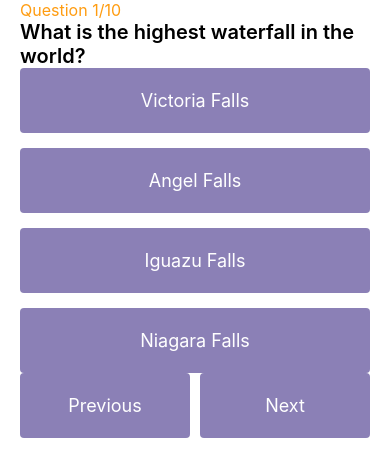
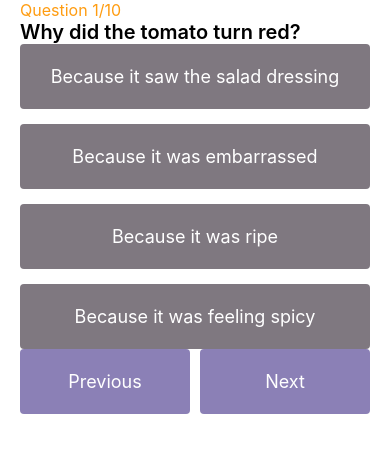
Before and after one commit to NShreedesh/Quiz-ReactNative, a React Native app: screen / in a window 390 px wide. Shown: the top 476 px of the page. Built offline with nearby package versions, Linux system fonts and the light colour scheme.

Commit message:
add colors to show user which answer is selected and if it is correct

```diff
--- a/src/Data/QuizData.tsx
+++ b/src/Data/QuizData.tsx
@@ -6,60 +6,108 @@ interface IQuizData {
 
 export const quizData: IQuizData[] = [
   {
-    question: 'What is the highest waterfall in the world?',
-    answers: ['Victoria Falls', 'Angel Falls', 'Iguazu Falls', 'Niagara Falls'],
+    question: 'Why did the tomato turn red?',
+    answers: [
+      'Because it saw the salad dressing',
+      'Because it was embarrassed',
+      'Because it was ripe',
+      'Because it was feeling spicy',
+    ],
     correctAnswer: 1,
   },
 
   {
-    question: 'What is the smallest continent in the world?',
-    answers: ['Asia', 'Europe', 'Australia', 'North America'],
+    question: 'Why did the chicken cross the road?',
+    answers: [
+      'To get to the other side',
+      "To prove he wasn't a chicken",
+      'To catch the worm',
+      'To get away from Colonel Sanders',
+    ],
+    correctAnswer: 0,
+  },
+
+  {
+    question: 'Why did the golfer wear two pairs of pants?',
+    answers: [
+      'To look cool',
+      'To keep warm',
+      'To impress his caddy',
+      'In case he got a hole in one',
+    ],
+    correctAnswer: 1,
+  },
+
+  {
+    question: 'What do you get when you cross a snowman and a shark?',
+    answers: [
+      'Frostbite',
+      'A snowflake',
+      'Jaws in a top hat',
+      "Nothing, it's impossible",
+    ],
+    correctAnswer: 3,
+  },
+
+  {
+    question: 'Why did the computer go to the doctor?',
+    answers: [
+      'Because it had a virus',
+      'Because it needed an upgrade',
+      'Because it was feeling floppy',
+      'Because it had a screen',
+    ],
+    correctAnswer: 0,
+  },
+
+  {
+    question: 'Why was the math book sad?',
+    answers: [
+      'Because it had too many problems',
+      'Because it failed its test',
+      'Because it was bored',
+      "Because it didn't have any friends",
+    ],
+    correctAnswer: 0,
+  },
+
+  {
+    question: 'Why did the bicycle fall over?',
+    answers: [
+      'Because it was tired',
+      'Because it was drunk',
+      'Because it had a flat tire',
+      'Because it saw a ghost',
+    ],
     correctAnswer: 2,
   },
 
   {
-    question: 'What is the largest ocean in the world?',
-    answers: ['Atlantic', 'Indian', 'Pacific', 'Southern'],
-    correctAnswer: 2,
+    question: "What do you call a can opener that doesn't work?",
+    answers: ['A can closer', "A can't opener", 'A can seal', 'A can of worms'],
+    correctAnswer: 1,
   },
+
   {
-    question: 'What is the capital city of Brazil?',
-    answers: ['Rio de Janeiro', 'São Paulo', 'Brasília', 'Belo Horizonte'],
-    correctAnswer: 2,
-  },
-  {
-    question: 'What is the deepest lake in the world?',
-    answers: ['Caspian Sea', 'Lake Superior', 'Lake Victoria', 'Lake Baikal'],
-    correctAnswer: 3,
-  },
-  {
-    question: 'What is the largest country in Africa by land area?',
+    question:
+      'What is the difference between a poorly dressed man on a trampoline and a well-dressed man on a trampoline?',
     answers: [
-      'Algeria',
-      'Sudan',
-      'Democratic Republic of the Congo',
-      'South Africa',
+      'Attire',
+      'Bounce',
+      'Height',
+      'Trick question, they are the same',
     ],
     correctAnswer: 0,
   },
+
   {
-    question: 'What is the highest mountain in South America?',
-    answers: ['Aconcagua', 'Huayna Potosí', 'Nevado Sajama', 'Chimborazo'],
-    correctAnswer: 0,
-  },
-  {
-    question: 'What is the largest river in Asia?',
-    answers: ['Ganges', 'Yangtze', 'Mekong', 'Nile'],
-    correctAnswer: 1,
-  },
-  {
-    question: 'What is the capital city of Japan?',
-    answers: ['Tokyo', 'Kyoto', 'Osaka', 'Hiroshima'],
-    correctAnswer: 0,
-  },
-  {
-    question: 'What is the largest desert in Africa?',
-    answers: ['Sahara', 'Kalahari', 'Namib', 'Libyan'],
-    correctAnswer: 0,
+    question: 'Why did the tomato turn green?',
+    answers: [
+      'It was unripe',
+      'It was envious',
+      'It was sick',
+      'It was an alien',
+    ],
+    correctAnswer: 3,
   },
 ];
--- a/src/Quiz/Answer.tsx
+++ b/src/Quiz/Answer.tsx
@@ -1,12 +1,20 @@
 import React, {useState} from 'react';
 import MyButton from './MyButton';
 import {AnswerState} from './Quiz';
+import {ColorValue} from 'react-native/types';
 
 interface IAnswer {
   answer: string;
   onAnswerPressed: (answerNumber: number) => void;
   answerNumber: number;
   answerState: AnswerState;
+  isSelectedAnswer: boolean;
+  correctAnswerNumber: number;
+}
+
+interface IColorValue {
+  color: ColorValue;
+  underlayColor: ColorValue;
 }
 
 export default function Answer({
@@ -14,9 +22,32 @@ export default function Answer({
   onAnswerPressed,
   answerNumber,
   answerState,
+  isSelectedAnswer,
+  correctAnswerNumber,
 }: IAnswer) {
+  function getColor(): IColorValue {
+    if (isSelectedAnswer && correctAnswerNumber === answerNumber) {
+      return {
+        color: '#07a176',
+        underlayColor: '#15916e',
+      };
+    } else if (isSelectedAnswer && correctAnswerNumber !== answerNumber) {
+      return {
+        color: '#ad3d4a',
+        underlayColor: '#833039',
+      };
+    } else {
+      return {
+        color: '#7f7880',
+        underlayColor: '#91888a',
+      };
+    }
+  }
+
   return (
     <MyButton
+      color={getColor().color}
+      underlayColor={getColor().underlayColor}
       answerState={answerState}
       title={answer}
       onpressed={() => {
--- a/src/Quiz/MyButton.tsx
+++ b/src/Quiz/MyButton.tsx
@@ -1,5 +1,12 @@
-import {View, Text, TouchableHighlight, StyleSheet, Image} from 'react-native';
-import React, {useEffect, useState} from 'react';
+import {
+  View,
+  Text,
+  TouchableHighlight,
+  StyleSheet,
+  Image,
+  ColorValue,
+} from 'react-native';
+import React from 'react';
 import {AnswerState} from './Quiz';
 
 interface IButton {
@@ -7,9 +14,18 @@ interface IButton {
   onpressed?: () => void;
   flex?: number;
   answerState?: AnswerState;
+  color: ColorValue;
+  underlayColor?: ColorValue;
 }
 
-export default function Button({title, onpressed, flex, answerState}: IButton) {
+export default function Button({
+  title,
+  onpressed,
+  flex,
+  answerState,
+  color,
+  underlayColor,
+}: IButton) {
   function getIcon(state: AnswerState) {
     switch (state) {
       case AnswerState.correct:
@@ -21,8 +37,8 @@ export default function Button({title, onpressed, flex, answerState}: IButton) {
 
   return (
     <TouchableHighlight
-      style={{...style.button, flex: flex}}
-      underlayColor={'#59489b'}
+      style={{...style.button, flex: flex, backgroundColor: color}}
+      underlayColor={underlayColor}
       onPress={onpressed}>
       <View style={style.answerInnerView}>
         <Text style={style.titleText}>{title}</Text>
@@ -43,7 +59,6 @@ export default function Button({title, onpressed, flex, answerState}: IButton) {
 const style = StyleSheet.create({
   button: {
     paddingVertical: 22,
-    backgroundColor: '#8B80B6',
     borderRadius: 4,
   },
   titleText: {
--- a/src/Quiz/Quiz.tsx
+++ b/src/Quiz/Quiz.tsx
@@ -62,8 +62,6 @@ export default function Quiz() {
     else return false;
   }
 
-  console.log(selectedAnswers);
-
   function getAnswerState(isCorrectAnswer: boolean): AnswerState {
     return isCorrectAnswer ? AnswerState.correct : AnswerState.wrong;
   }
@@ -106,6 +104,7 @@ export default function Quiz() {
               answer={answer}
               onAnswerPressed={onAnswerPresssed}
               answerNumber={index}
+              correctAnswerNumber={quizData[questionCount].correctAnswer}
               answerState={
                 isAnswerSelected
                   ? getAnswerState(
@@ -113,12 +112,21 @@ export default function Quiz() {
                     )
                   : AnswerState.none
               }
+              isSelectedAnswer={
+                selectedAnswers.findIndex(
+                  answer =>
+                    answer.selectedAnswer === index &&
+                    answer.questionNumber === questionCount,
+                ) !== -1
+              }
             />
           );
         })}
       </View>
       <View style={style.bottomButtons}>
         <MyButton
+          color="#8B80B6"
+          underlayColor="#706796"
           title="Previous"
           onpressed={() => {
             changeQuestionCount(QuestionCountChangeState.Decrement);
@@ -126,6 +134,8 @@ export default function Quiz() {
           flex={1}
         />
         <MyButton
+          color="#8B80B6"
+          underlayColor="#706796"
           title={selectedAnswers.length === quizData.length ? 'Finish' : 'Next'}
           onpressed={() => {
             if (!isAnswerSelected) {
```
